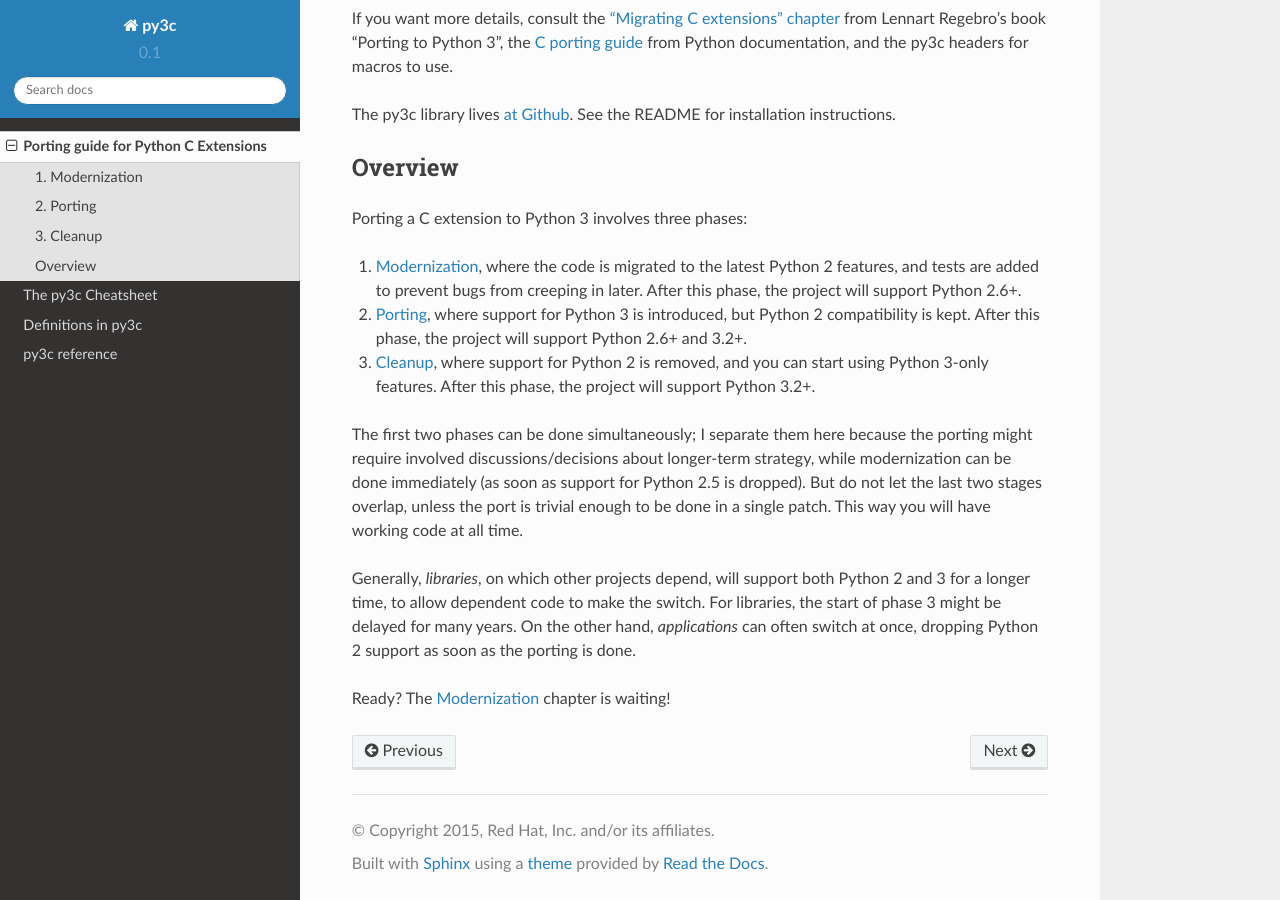
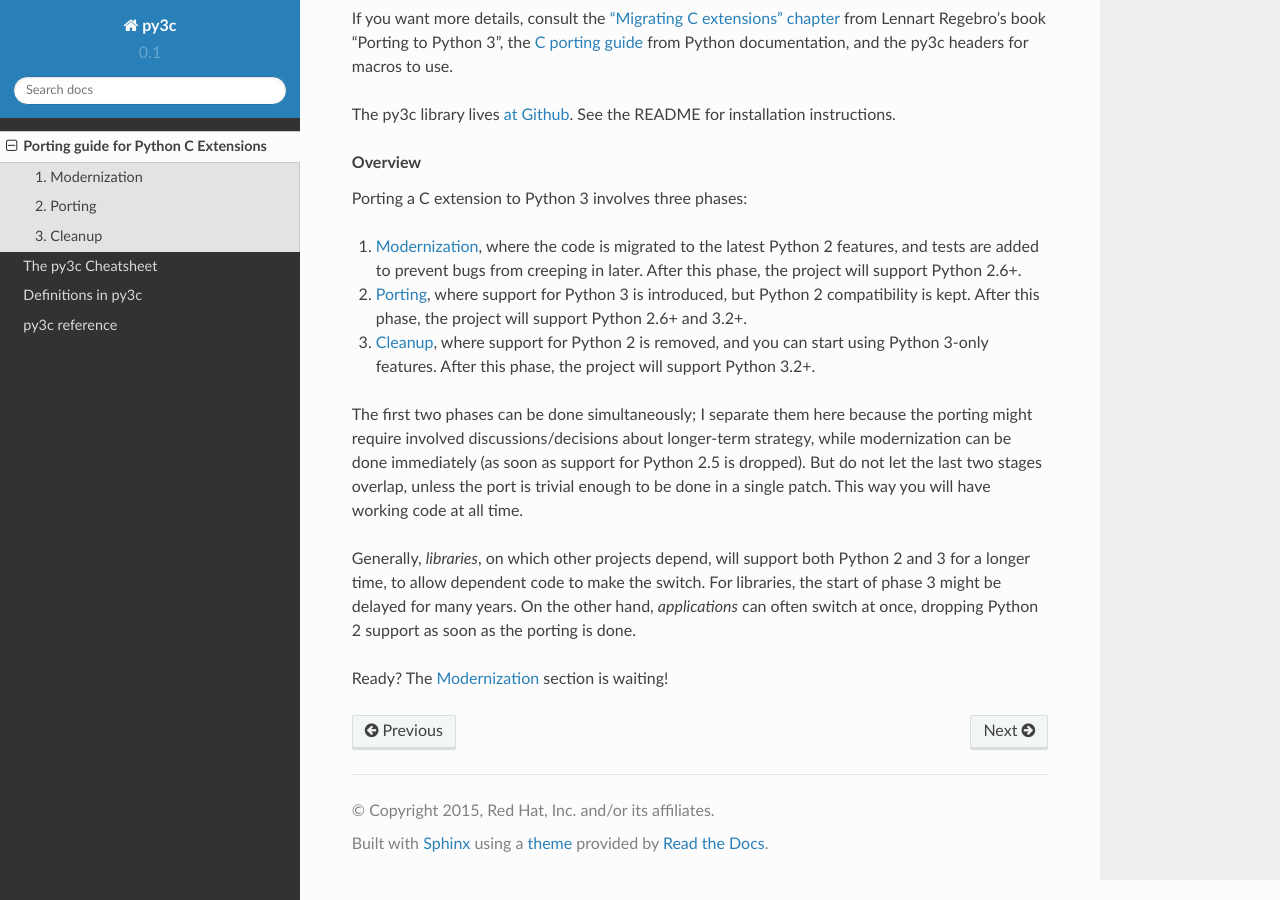
Before and after one commit to encukou/py3c, a Sphinx documentation site: the page built from doc/source/guide.rst, in a window 1280 px wide and 900 px high, scrolled down 681 px. Built offline with Sphinx 7.4.7 and the Read the Docs theme 2.0.0, drawn with Linux system fonts in a browser that asks for light colours; some of the changed lines change nothing that is shown.

Commit message:
Make the guide TOC more sane

```diff
--- a/doc/source/guide.rst
+++ b/doc/source/guide.rst
@@ -7,13 +7,6 @@
 =====================================
 Porting guide for Python C Extensions
 =====================================
-
-.. toctree::
-   :hidden:
-
-   1. Modernization <guide-modernization>
-   2. Porting <guide-porting>
-   3. Cleanup <guide-cleanup>
 
 This guide is written for authors of *C extensions* for Python, who want to
 make their extension compatible with Python 3. It provides comprehensive,
@@ -59,8 +52,15 @@ The py3c library lives `at Github <https://github.com/encukou/py3c>`_.
 See the README for installation instructions.
 
 
-Overview
-========
+.. toctree::
+   :hidden:
+
+   1. Modernization <guide-modernization>
+   2. Porting <guide-porting>
+   3. Cleanup <guide-cleanup>
+
+
+.. rubric:: Overview
 
 Porting a C extension to Python 3 involves three phases:
 
@@ -91,4 +91,4 @@ On the other hand, *applications* can often switch at once,
 dropping Python 2 support as soon as the porting is done.
 
 
-Ready? The :doc:`guide-modernization` chapter is waiting!
+Ready? The :doc:`guide-modernization` section is waiting!
```
